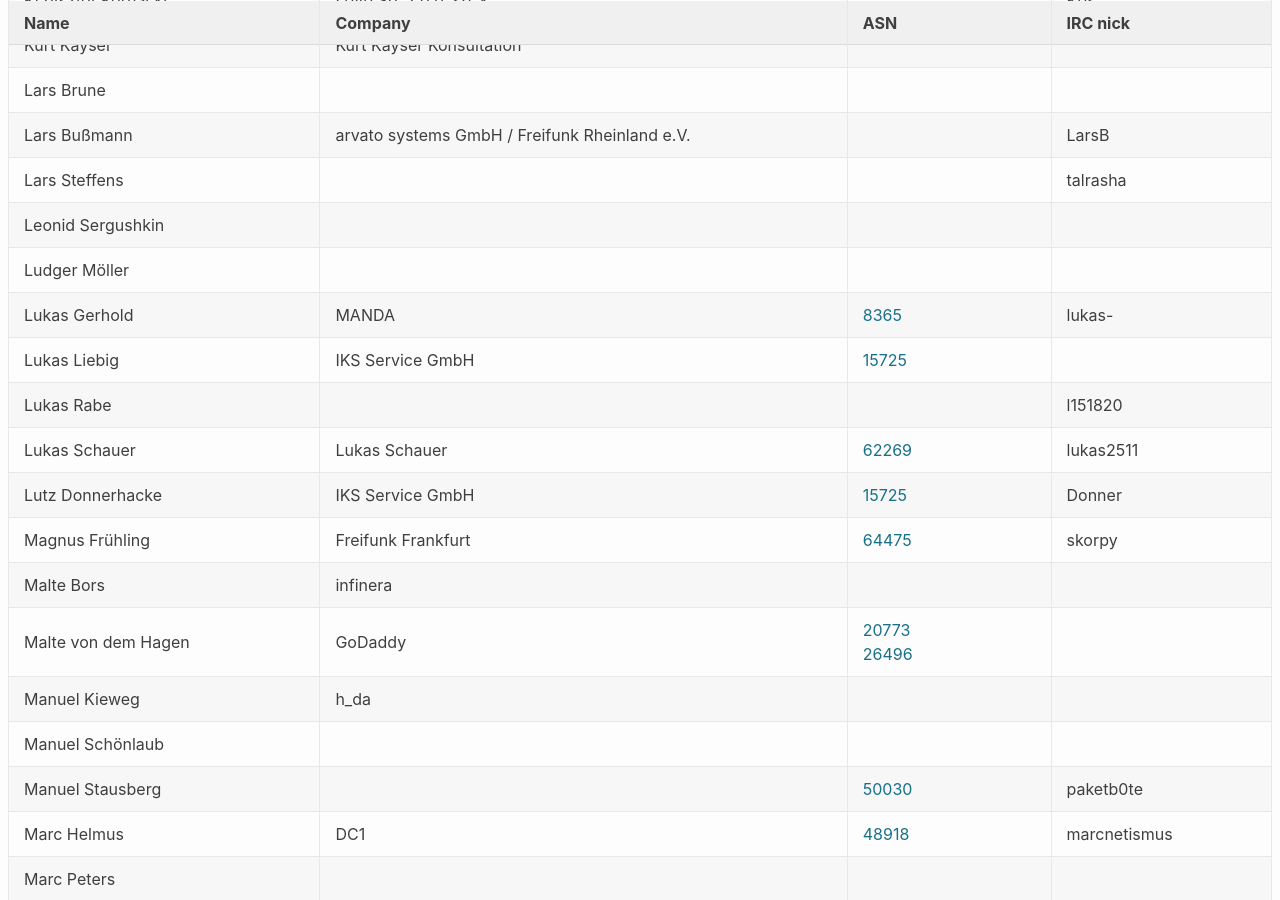
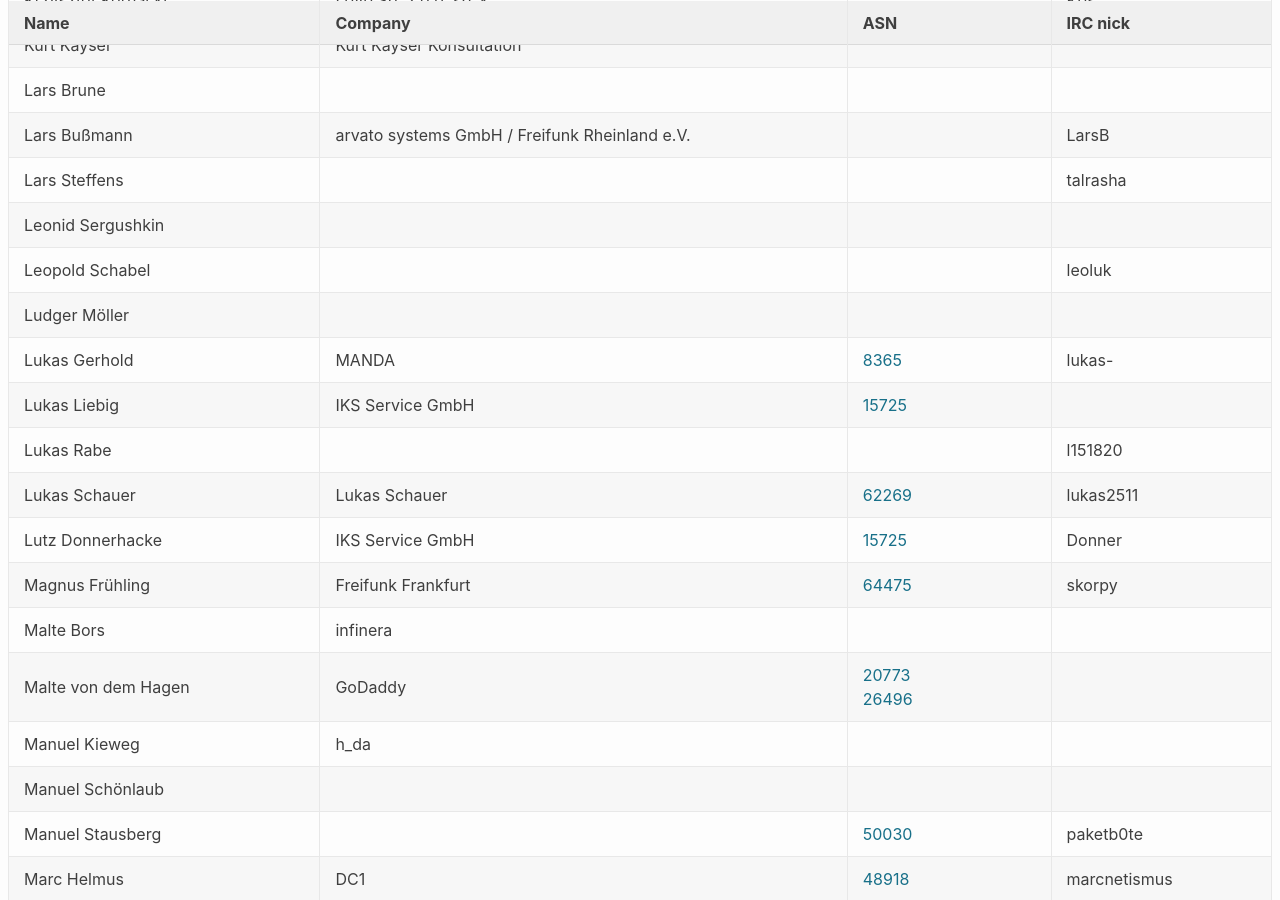
Before and after one commit to denog/pretix-attendeelist, a Jekyll site: the page built from index.markdown, in a window 1280 px wide and 900 px high, scrolled down 6178 px. Built offline with Jekyll 4.4.1, drawn with Linux system fonts in a browser that asks for light colours.

Commit message:
Latest data: Mon Oct 19 17:32:00 UTC 2020

```diff
--- a/_data/attendees.json
+++ b/_data/attendees.json
@@ -792,6 +792,12 @@
     "asn": null
   },
   {
+    "name": "Leopold Schabel",
+    "company": null,
+    "irc": "leoluk",
+    "asn": null
+  },
+  {
     "name": "Ludger Möller",
     "company": null,
     "irc": null,
```
